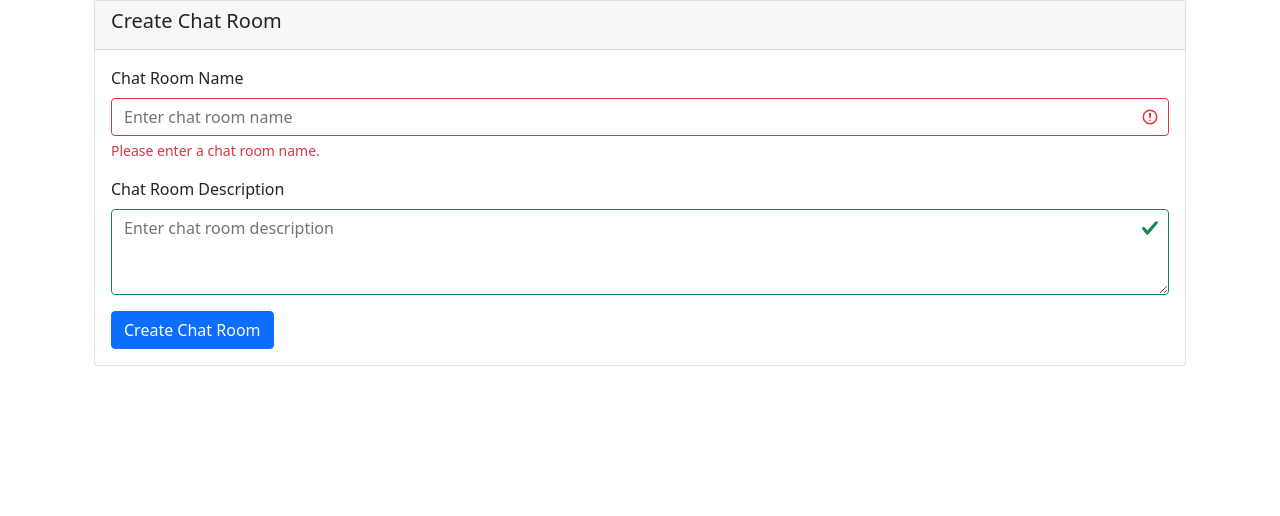
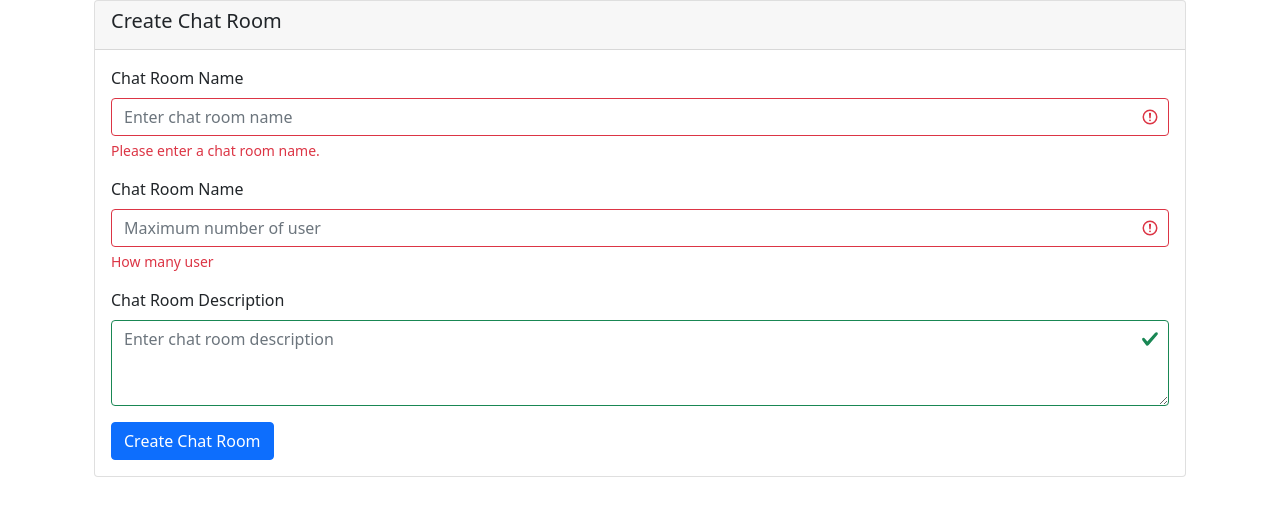
Before and after one commit to codewiztinsing/WhatsAppAPI, a Django app: page /create/ in a window 1280 px wide. Shown: the part 56-572 px from the top of the page. Run offline with Django 3.2, Linux system fonts and the light colour scheme; parts of the project's set-up code (start-up, migrations or seed data) failed here and were passed over.

Commit message:
adding how may users field in ui

```diff
--- a/WhatsAppAPI/urls.py
+++ b/WhatsAppAPI/urls.py
@@ -8,6 +8,7 @@ from drf_spectacular.views import SpectacularAPIView, SpectacularSwaggerView
 urlpatterns = [
     path('admin/', admin.site.urls),
     path('',include("chat.controller.chat_rooms")),
+
     path('api/schema/',SpectacularAPIView.as_view(),name="schema"),
     path("api/schema/docs",SpectacularSwaggerView.as_view(url_name = "schema")),
 ]
--- a/chat/services/room_form.py
+++ b/chat/services/room_form.py
@@ -4,4 +4,5 @@ from chat.entities.chat_rooms import ChatRoom
 class RoomForm(ModelForm):
     class Meta:
         model = ChatRoom
-        fields = "__all__"
+        # fields = "__all__"
+        exclude = "active_client",
--- a/chat/templates/chat/create.html
+++ b/chat/templates/chat/create.html
@@ -19,6 +19,12 @@
               </div>
 
               <div class="mb-3">
+                <label for="name" class="form-label">Chat Room Name</label>
+                <input type="text" class="form-control" id="max_client" name="max_client" placeholder="Maximum number of user" required>
+                <div class="invalid-feedback">How many user</div>
+              </div>
+
+              <div class="mb-3">
                 <label for="description" class="form-label">Chat Room Description</label>
                 <textarea class="form-control" id="description" name="description" rows="3" placeholder="Enter chat room description"></textarea>
               </div>
```
Also changed, not shown: chat/migrations/0004_chatroom_active_client_chatroom_max_client_message.py (added), chat/migrations/0004_message.py (deleted), chat/migrations/0005_rename_created_at_message_datetime_and_more.py (deleted).
